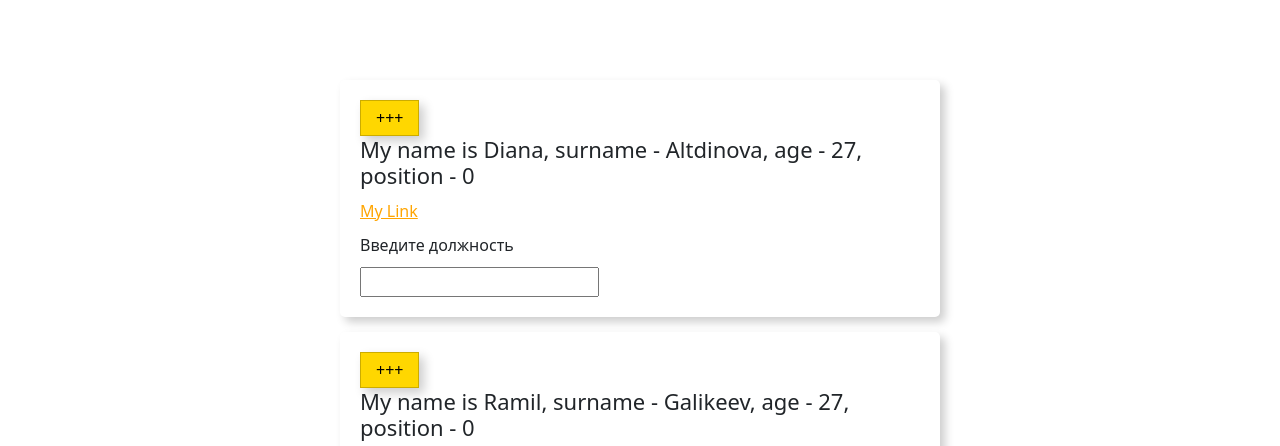
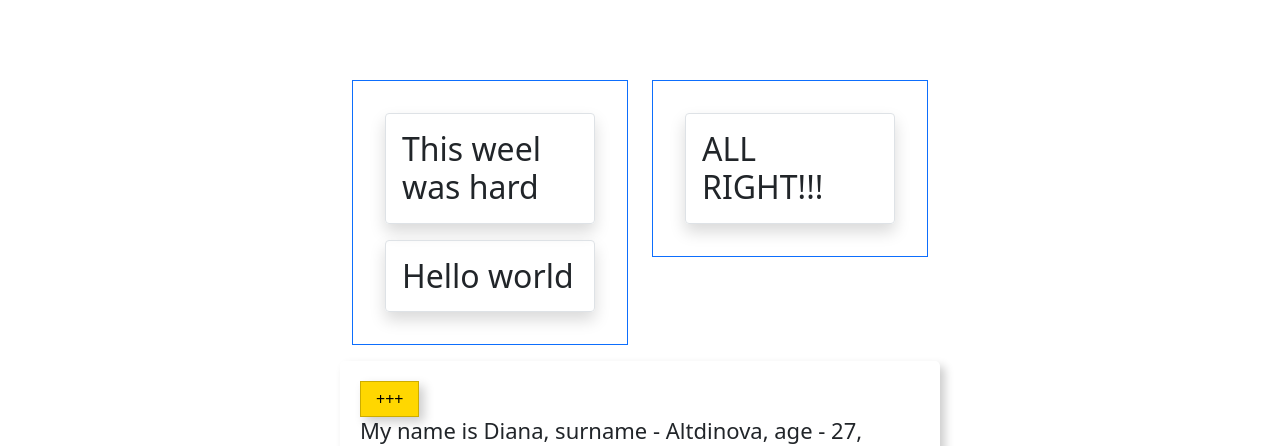
Before and after one commit to galikeev/react-test, a React (Create React App) app: page / in a window 1280 px wide. Shown: the top 446 px of the page. Built offline with nearby package versions, Linux system fonts and the light colour scheme.

Commit message:
feat: add props.children

```diff
--- a/src/App.js
+++ b/src/App.js
@@ -1,5 +1,6 @@
-import { Component } from 'react';
+import React, { Component } from 'react';
 import styled from 'styled-components';
+import ChildrenTest from './ChildrenTest';
 
 import './App.css';
 
@@ -75,12 +76,37 @@ class WhoAmI extends Component {
 const Wrapper = styled.div`
 	width: 600px;
 	margin: 80px auto 0 auto;
+`;
 
-`;
+const DynamicGreating = (props) => {
+	return (
+		<div className={'mb-3 p-3 border border-' + props.color}>
+			{
+				React.Children.map(props.children, child => {
+					return React.cloneElement(child, {className: 'shadow p-3 m-3 border rounded'})
+				})
+			}
+		</div>
+	)
+}
 
 function App() {
 	return (
 		<Wrapper>
+			<ChildrenTest
+				left = {
+					<DynamicGreating color={'primary'}>
+						<h2>This weel was hard</h2>
+						<h2>Hello world</h2>
+					</DynamicGreating>
+				}
+				right = {
+					<DynamicGreating color={'primary'}>
+						<h2>ALL RIGHT!!!</h2>
+					</DynamicGreating>
+				}
+			/>
+
 			<WhoAmI name="Diana" surname="Altdinova" link="vk.com"/>
 			<WhoAmI name="Ramil" surname="Galikeev" link="facebook.com"/>
 		</Wrapper>
--- /dev/null
+++ b/src/ChildrenTest.js
@@ -0,0 +1,19 @@
+import {Container, Row, Col} from 'react-bootstrap';
+
+const ChildrenTest = (props) => {
+    return (
+        <Container>
+            <Row>
+                <Col>
+                    {props.left}
+                </Col>
+
+                <Col>
+                    {props.right}
+                </Col>
+            </Row>
+        </Container>
+    )
+}
+
+export default ChildrenTest;
```
